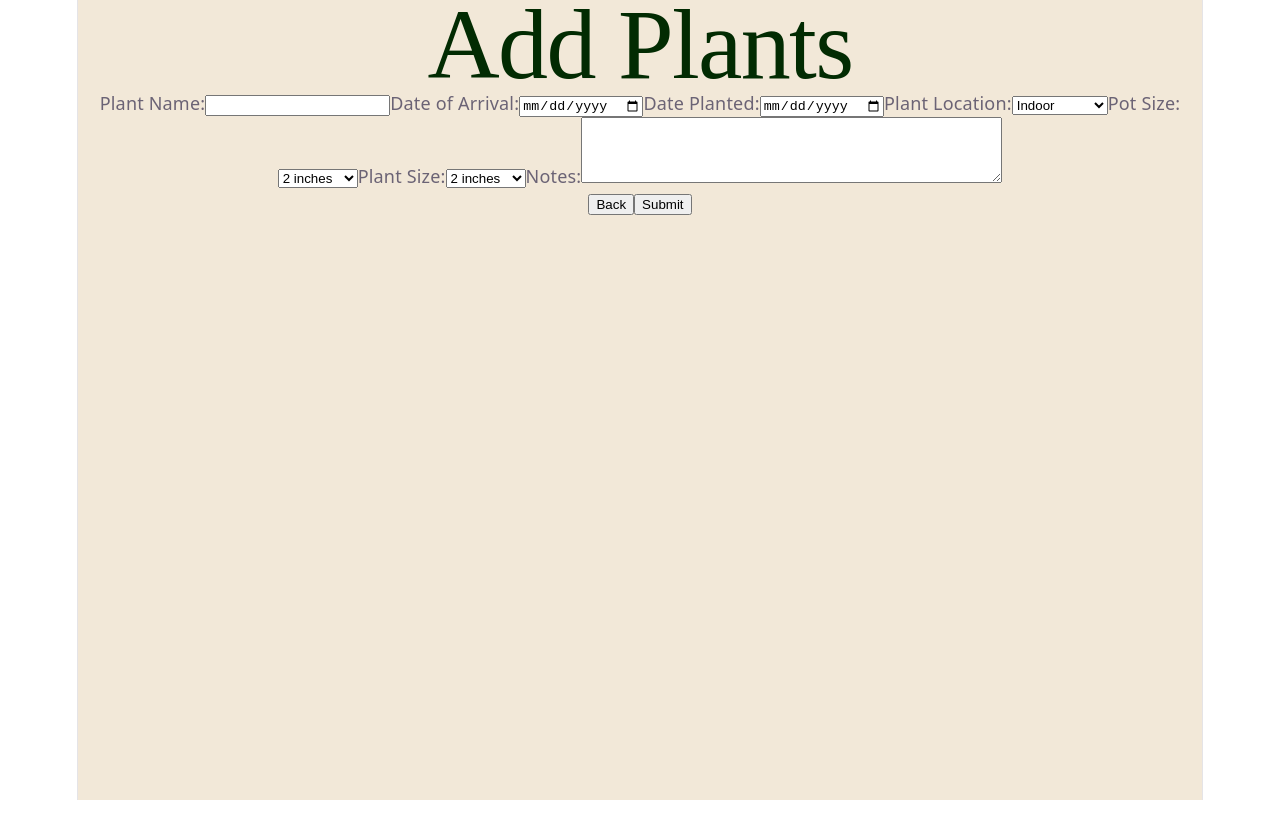
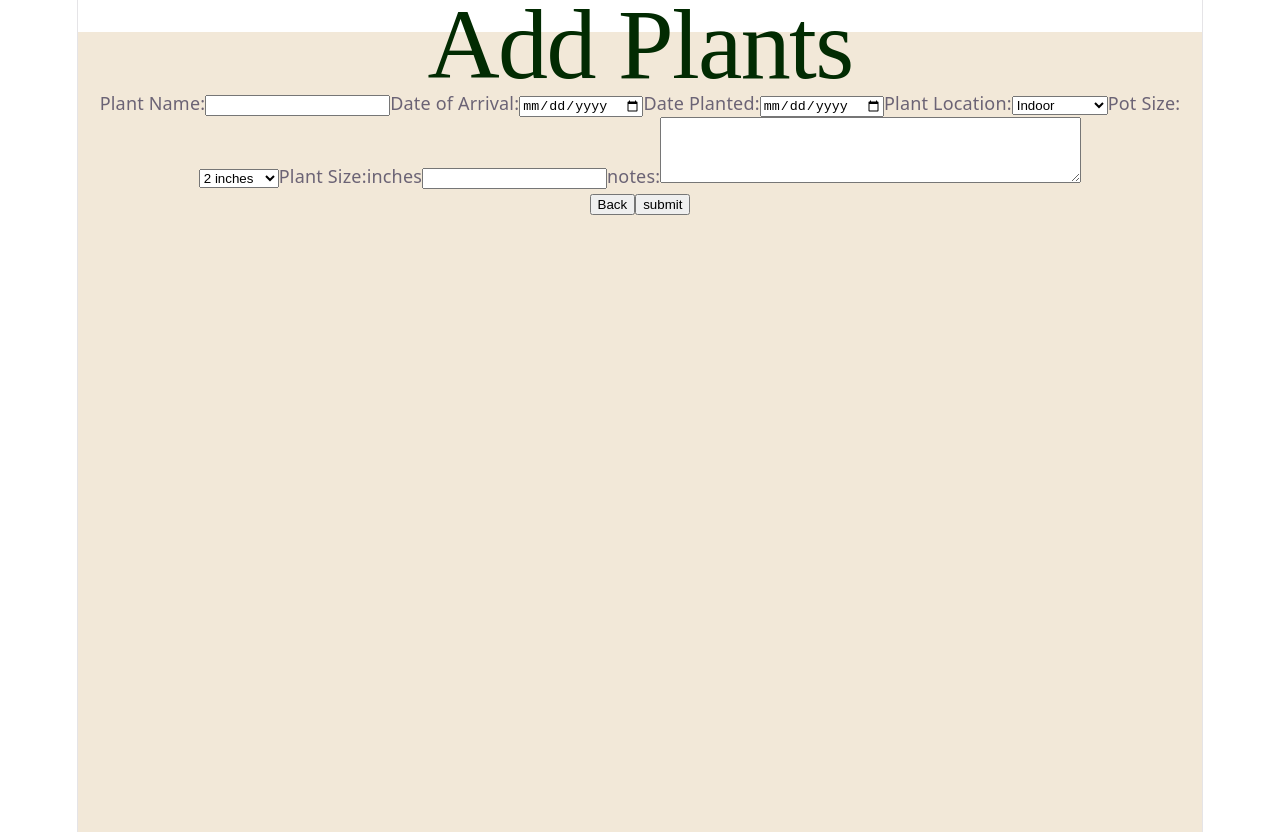
Before and after one commit to ctartt12/ctartt-Rootedapp-, a React (Vite) app: page /plants in a window 1280 px wide. Before the commit the page ends 800 px from the top, so only its background shows below. Built offline with nearby package versions, Linux system fonts and the light colour scheme; a web font is replaced by a local one.

Commit message:
completed submit

```diff
--- a/src/components/AddPlants.jsx
+++ b/src/components/AddPlants.jsx
@@ -1,27 +1,69 @@
+import { useState } from 'react'
+
+const profile = {
+    plantName: "",
+    dateArrival: "",
+    datePlanted: "",
+    plantLocation: "",
+    potSize: "",
+    plantSize: 0,
+    notes: ""
+}
+
 function AddPlants() {
-    return( <header className="addplants">
+
+    // todo:state
+    const [plantName, setPlantName] = useState(profile) //useState is the changes in real time
+
+    function handleChange(event) {
+        const { name, value } = event.target //event.target triggers usestate and targets what being manipulated
+        console.log(value)
+
+        setPlantName(current => ({
+            ...current,
+            [name]: value,
+        }))
+    }
+
+    // todo: submit
+
+    function handleSubmit(event) {
+        event.preventDefault()
+
+        console.log(plantName)
+    }
+
+
+
+    // todo: Api
+
+    // todo:search
+
+
+
+    return (
+        <div>
+            <header className="addplants">
                 <h1>Add Plants</h1>
                 <form>
+                    <label htmlFor="plantName">Plant Name:</label>
+                    <input type="text" id="plantName" name="plantName" required onChange={handleChange} />
 
-        <label htmlFor="plantName">Plant Name:</label>
-        <input type="text" id="plantName" name="plantName" required />
+                    <label htmlFor="dateArrival">Date of Arrival:</label>
+                    <input type="date" id="datearrival" name="dateArrival" required onChange={handleChange} />
 
-       <label htmlFor="datearrival">Date of Arrival:</label>
-        <input type="date" id="datearrival" name="datearrival" required />
-
-        <label htmlFor="dateplanted">Date Planted:</label>
-        <input type="date" id="dateplanted" name="dateplanted" />
+                    <label htmlFor="datePlanted">Date Planted:</label>
+                    <input type="date" id="dateplanted" name="datePlanted" onChange={handleChange} />
 
                     <label htmlFor="plantLocation">Plant Location:</label>
-        <select id="plantLocation" name="plantLocation" required>
+                    <select id="plantLocation" name="plantLocation" required onChange={handleChange}>
                         <option value="indoor">Indoor</option>
                         <option value="outdoor">Outdoor</option>
                         <option value="greenhouse">Greenhouse</option>
-
                     </select>
 
                     <label htmlFor="potSize">Pot Size:</label>
-        <select id="potSize" name="potSize" required>
+                    <select id="potSize" name="potSize" required onChange={handleChange}>
                         <option value="2">2 inches</option>
                         <option value="4">4 inches</option>
                         <option value="6">6 inches</option>
@@ -36,41 +78,19 @@ function AddPlants() {
                         <option value="24">24 inches</option>
                     </select>
 
-    <label htmlFor="plantsize">Plant Size:</label>
-        <select id="plantsize" name="plantsize" required>
-            <option value="2">2 inches</option>
-            <option value="4">4 inches</option>
-            <option value="6">6 inches</option>
-            <option value="8">8 inches</option>
-            <option value="10">10 inches</option>
-            <option value="12">12 inches</option>
-            <option value="14">14 inches</option>
-            <option value="16">16 inches</option>
-            <option value="18">18 inches</option>
-            <option value="20">20 inches</option>
-            <option value="22">22 inches</option>
-            <option value="24">24 inches</option>
-        </select>
+                    <label htmlFor="plantSize">Plant Size:inches</label>
+                    <input type="number" id="plantSize" name="plantSize" min="0" required onChange={handleChange}></input>
 
-    <label htmlFor="Notes">Notes:</label>
-        <textarea id="Notes" name="Notes" rows="4" cols="50"></textarea>
+                    <label htmlFor="notes">notes:</label>
+                    <textarea id="notes" name="notes" rows="4" cols="50" onChange={handleChange}></textarea>
+                </form>
+                <button type="button" onClick={() => window.history.back()}>Back</button>
+                <button type="submit" onClick={(event) => handleSubmit(event)}>submit</button>
+            </header >
+        </div>
 
-        </form>
-
-
-    <button type="button" onClick={() => window.history.back()}>Back</button>
-
-
-    <button type="submit">Submit</button>
-
-
-
-
-
-
-    </header>
-
-)};
+    )
+};
 
 
 
```
Also changed, not shown: 1 other file (tests, documents, lock files or other folders). Lines whose indentation alone changed are shown as unchanged.
